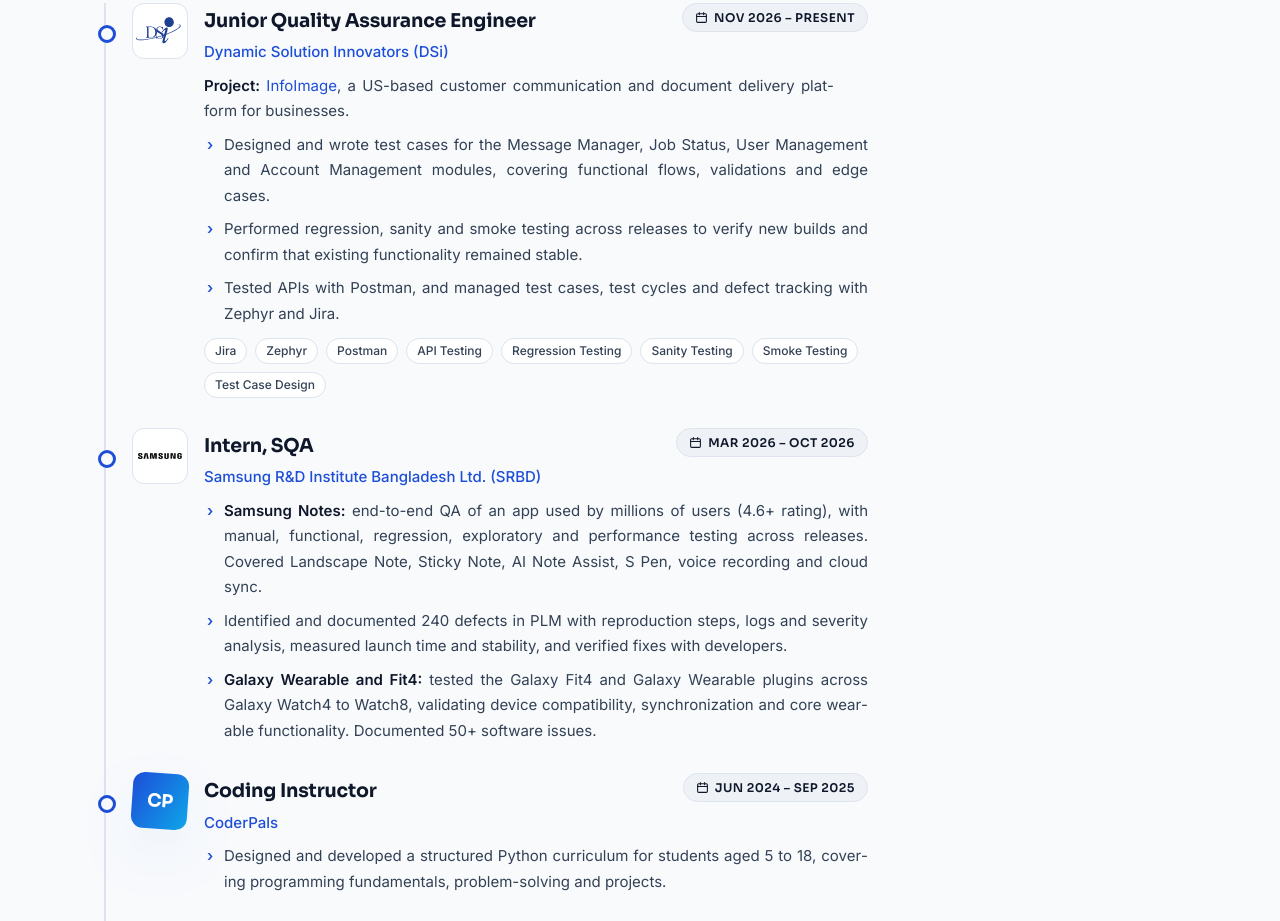
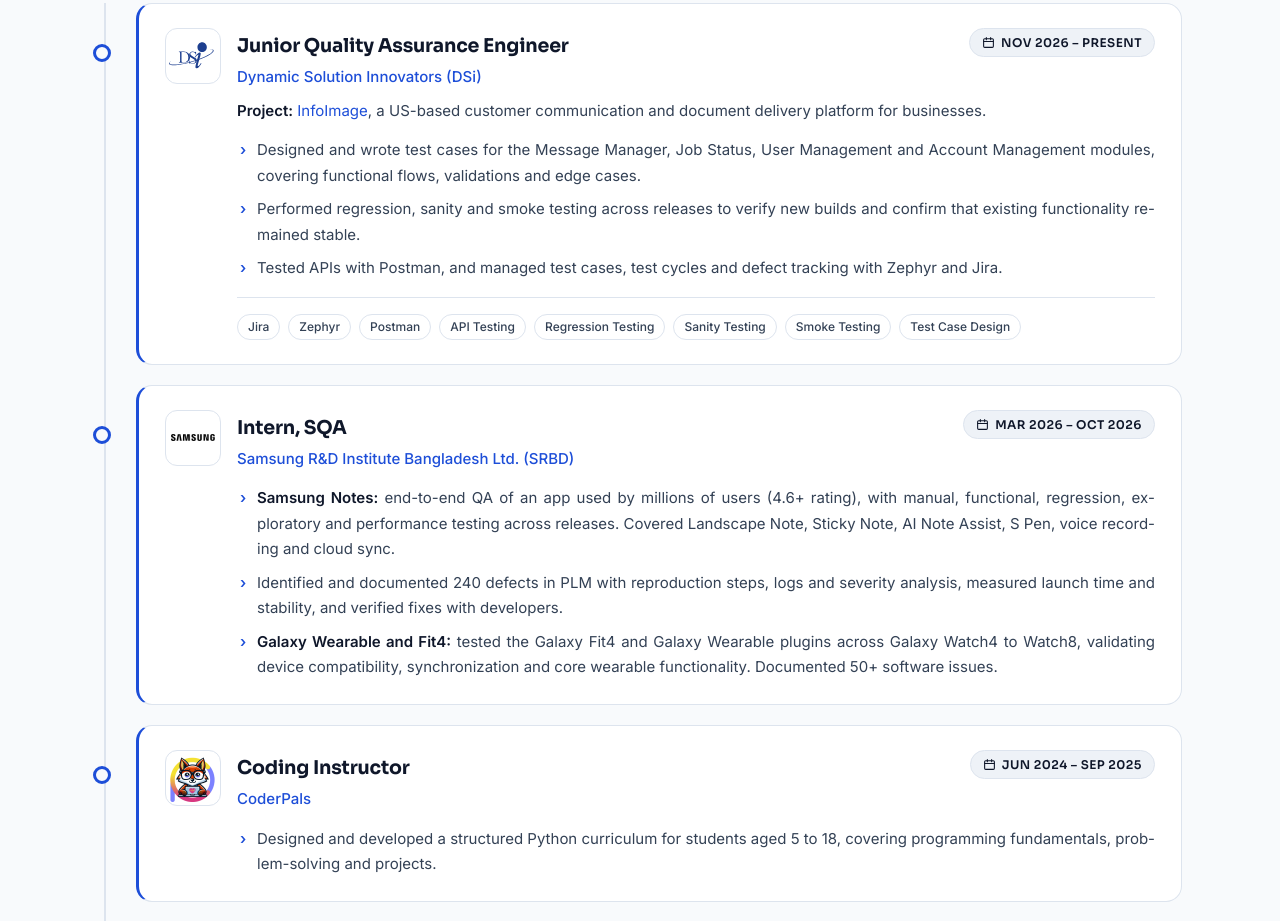
Before and after one commit to shanjida-alam/shanjida-alam-portfolio, a plain HTML site: page index.html in a window 1280 px wide. Shown: the part 1237-2158 px from the top of the page. Drawn offline with Linux system fonts and the light colour scheme.

Commit message:
Experience as a card and add CoderPals Logo

```diff
--- a/index.html
+++ b/index.html
@@ -200,6 +200,15 @@ section .sub{text-align:center}
 .tl .it>p,.tl .it>ul{margin-left:72px}.tl .it>.tags{margin-left:72px}
 .tl .it::before{top:22px}
 @media(max-width:700px){.tl .ih{grid-template-columns:48px minmax(0,1fr)}.lg{width:48px;height:48px;padding:6px}.tl .ih .dt{grid-column:1/-1;justify-self:start;margin-top:6px}.tl .it>p,.tl .it>ul,.tl .it>.tags{margin-left:0}}
+/* experience cards */
+#experience .tl{gap:20px;padding-left:30px}
+#experience .tl .it{max-width:none;background:var(--surf);border:1px solid var(--line);border-left:3px solid var(--a);border-radius:16px;padding:24px 26px}
+#experience .tl .it::before{left:-46px;top:40px}
+#experience .tl p,#experience .tl ul.ar,#experience .tl .it>.tags{max-width:none}
+#experience .tl .it>p,#experience .tl .it>ul,#experience .tl .it>.tags{margin-left:72px}
+#experience .tl .it>ul.ar{margin-top:14px;padding-top:0}
+#experience .tl .it>.tags{margin-top:16px;padding-top:16px;border-top:1px solid var(--line)}
+@media(max-width:700px){#experience .tl{padding-left:20px}#experience .tl .it{padding:18px 16px}#experience .tl .it::before{left:-31px;top:30px;width:10px;height:10px}#experience .tl .it>p,#experience .tl .it>ul,#experience .tl .it>.tags{margin-left:0}}
 </style>
 
 </head>
@@ -233,7 +242,7 @@ section .sub{text-align:center}
 <div class="tags sm"><span>Jira</span><span>Zephyr</span><span>Postman</span><span>API Testing</span><span>Regression Testing</span><span>Sanity Testing</span><span>Smoke Testing</span><span>Test Case Design</span></div></div>
 <div class="it"><div class="ih"><span class="lg wide"><img src="images/logos/samsung.png" alt="Samsung logo" width="132" height="20" loading="lazy"></span><div class="hm"><h3>Intern, SQA</h3><div class="o"><a href="https://research.samsung.com/srbd">Samsung R&amp;D Institute Bangladesh Ltd. (SRBD)</a></div></div><div class="dt"><svg viewBox="0 0 24 24" fill="none" stroke="currentColor" stroke-width="2" stroke-linecap="round" aria-hidden="true"><rect x="3" y="5" width="18" height="16" rx="2"/><path d="M3 10h18M8 3v4M16 3v4"/></svg>MAR 2026 – OCT 2026</div></div>
 <ul class="ar"><li><b class="lb">Samsung Notes:</b> end-to-end QA of an app used by millions of users (4.6+ rating), with manual, functional, regression, exploratory and performance testing across releases. Covered Landscape Note, Sticky Note, AI Note Assist, S Pen, voice recording and cloud sync.</li><li>Identified and documented 240 defects in PLM with reproduction steps, logs and severity analysis, measured launch time and stability, and verified fixes with developers.</li><li><b class="lb">Galaxy Wearable and Fit4:</b> tested the Galaxy Fit4 and Galaxy Wearable plugins across Galaxy Watch4 to Watch8, validating device compatibility, synchronization and core wearable functionality. Documented 50+ software issues.</li></ul></div>
-<div class="it"><div class="ih"><span class="lg mono"><b>CP</b></span><div class="hm"><h3>Coding Instructor</h3><div class="o"><a class="dl" href="https://www.coderpals.com/">CoderPals</a></div></div><div class="dt"><svg viewBox="0 0 24 24" fill="none" stroke="currentColor" stroke-width="2" stroke-linecap="round" aria-hidden="true"><rect x="3" y="5" width="18" height="16" rx="2"/><path d="M3 10h18M8 3v4M16 3v4"/></svg>JUN 2024 – SEP 2025</div></div>
+<div class="it"><div class="ih"><span class="lg tight"><img src="images/logos/coderpals.png" alt="CoderPals logo" width="192" height="192" loading="lazy"></span><div class="hm"><h3>Coding Instructor</h3><div class="o"><a class="dl" href="https://www.coderpals.com/">CoderPals</a></div></div><div class="dt"><svg viewBox="0 0 24 24" fill="none" stroke="currentColor" stroke-width="2" stroke-linecap="round" aria-hidden="true"><rect x="3" y="5" width="18" height="16" rx="2"/><path d="M3 10h18M8 3v4M16 3v4"/></svg>JUN 2024 – SEP 2025</div></div>
 <ul class="ar"><li>Designed and developed a structured Python curriculum for students aged 5 to 18, covering programming fundamentals, problem-solving and projects.</li></ul></div>
 <div class="it"><div class="ih"><span class="lg"><img src="images/logos/banglarmath.png" alt="Banglar Math logo" width="250" height="250" loading="lazy"></span><div class="hm"><h3>Front-End Designer</h3><div class="o"><a class="dl" href="https://course.banglarmath.com/">Banglar Math Platform</a> · Shonkhar Pyramid</div></div><div class="dt"><svg viewBox="0 0 24 24" fill="none" stroke="currentColor" stroke-width="2" stroke-linecap="round" aria-hidden="true"><rect x="3" y="5" width="18" height="16" rx="2"/><path d="M3 10h18M8 3v4M16 3v4"/></svg>FEB 2024 – JUL 2025</div></div>
 <ul class="ar"><li>Designed and developed the game board and user input forms for an interactive educational game, with responsive and user-friendly interfaces.</li></ul></div>
```
Also changed, not shown: images/logos/coderpals.png (added).
